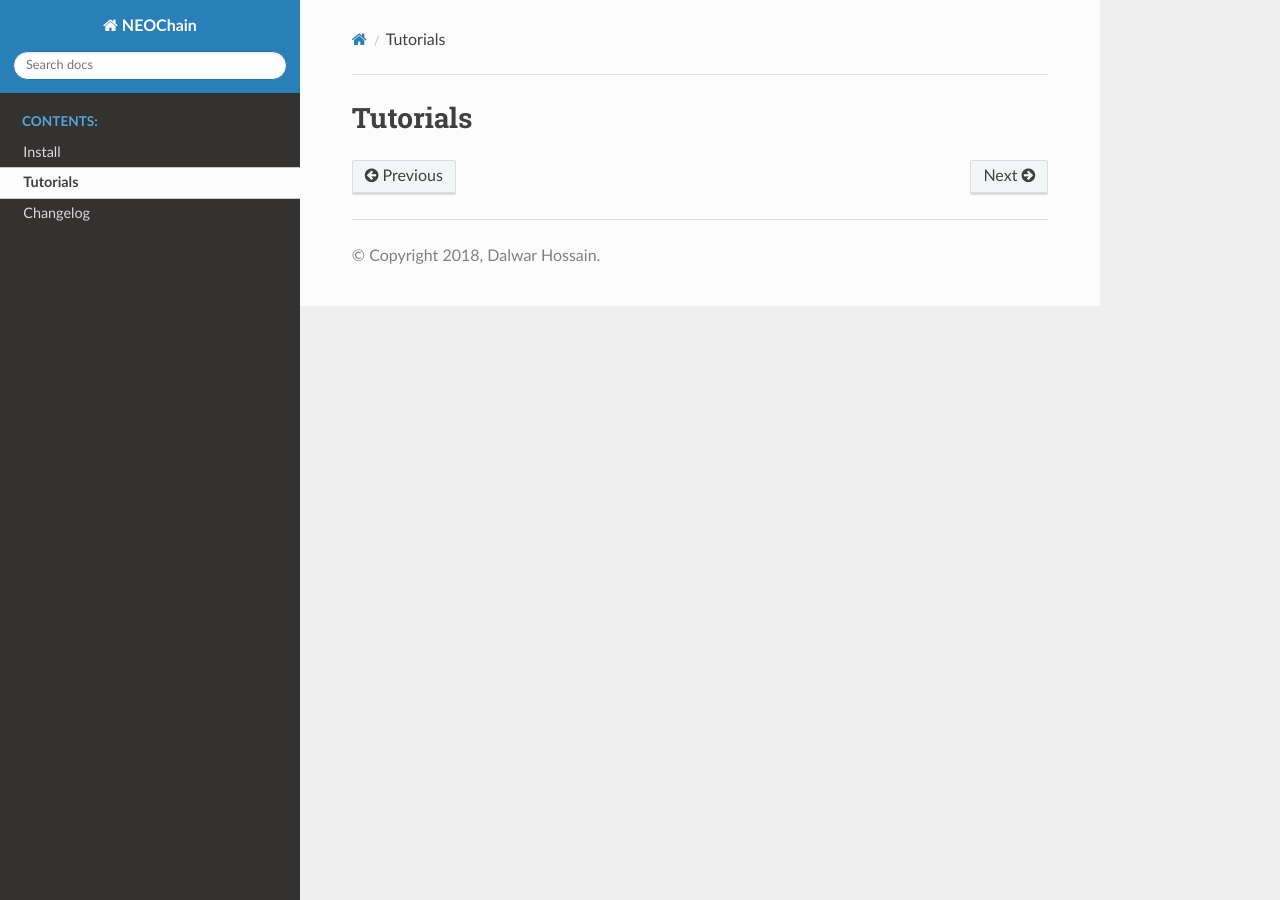
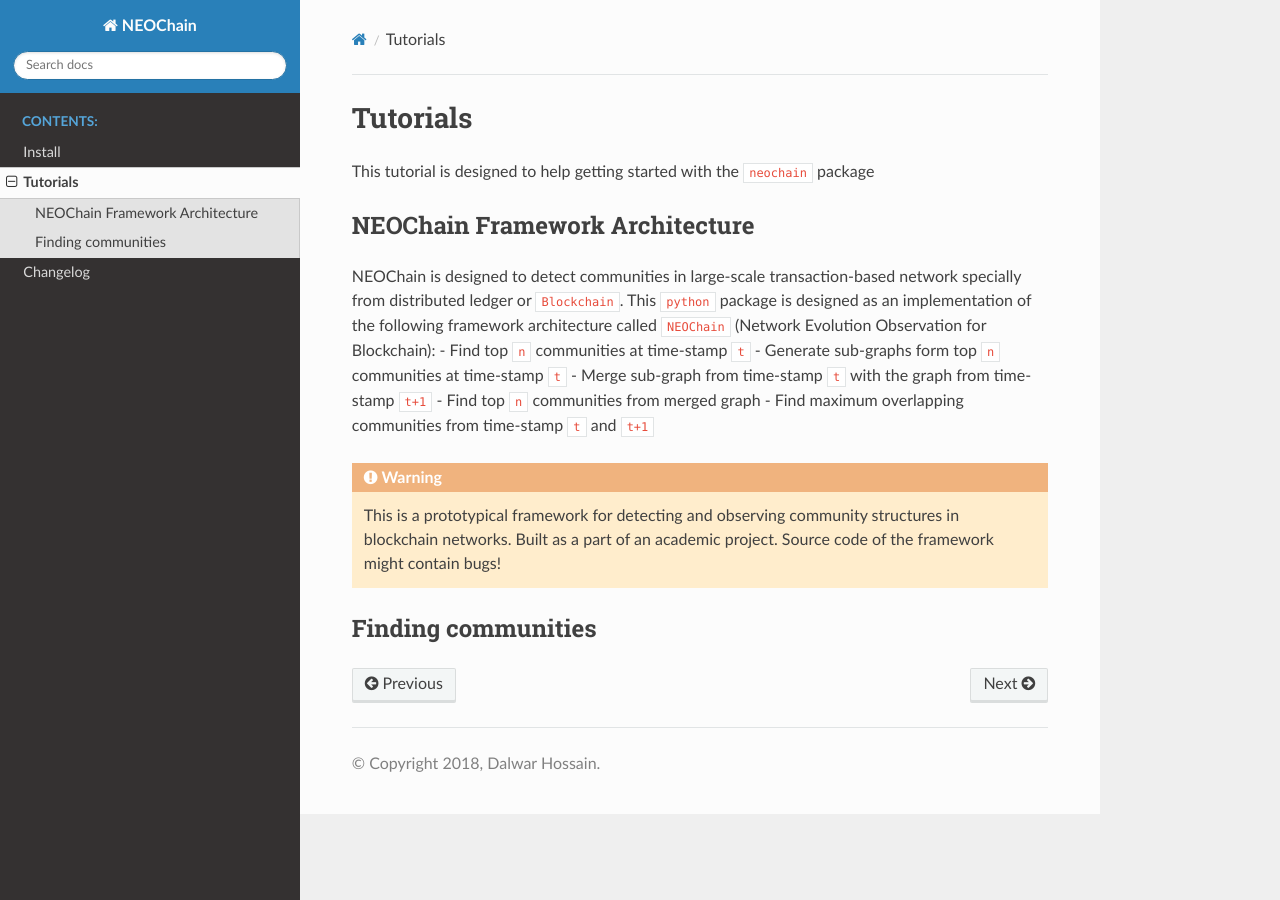
Before and after one commit to dalwar23/neochain, a Sphinx documentation site: the page built from docs/source/tutorials.rst, in a window 1280 px wide. Built offline with Sphinx 7.4.7 and the Read the Docs theme 2.0.0, drawn with Linux system fonts in a browser that asks for light colours.

Commit message:
documentation update

```diff
--- a/docs/source/changelog.rst
+++ b/docs/source/changelog.rst
@@ -11,6 +11,6 @@ Release Highlights
 
 - Modules to detect communities in large-scale networks
 - Modules to create sub-graphs based on detected communities
-- Modules to get top ``N`` communities from the detected communities
+- Modules to get top ``n`` communities from the detected communities
 - Modules to create graph snapshot of any two timed snapshot
 - Modules to find out most similar community pairs
--- a/docs/source/tutorials.rst
+++ b/docs/source/tutorials.rst
@@ -1,2 +1,21 @@
 Tutorials
 =========
+This tutorial is designed to help getting started with the ``neochain`` package
+
+NEOChain Framework Architecture
+-------------------------------
+NEOChain is designed to detect communities in large-scale transaction-based network specially from distributed ledger or
+``Blockchain``. This ``python`` package is designed as an implementation of the following framework architecture called
+``NEOChain`` (Network Evolution Observation for Blockchain):
+- Find top ``n`` communities at time-stamp ``t``
+- Generate sub-graphs form top ``n`` communities at time-stamp ``t``
+- Merge sub-graph from time-stamp ``t`` with the graph from time-stamp ``t+1``
+- Find top ``n`` communities from merged graph
+- Find maximum overlapping communities from time-stamp ``t`` and ``t+1``
+
+.. warning::
+   This is a prototypical framework for detecting and observing community structures in blockchain networks. Built as a
+   part of an academic project. Source code of the framework might contain bugs!
+
+Finding communities
+-------------------
```
